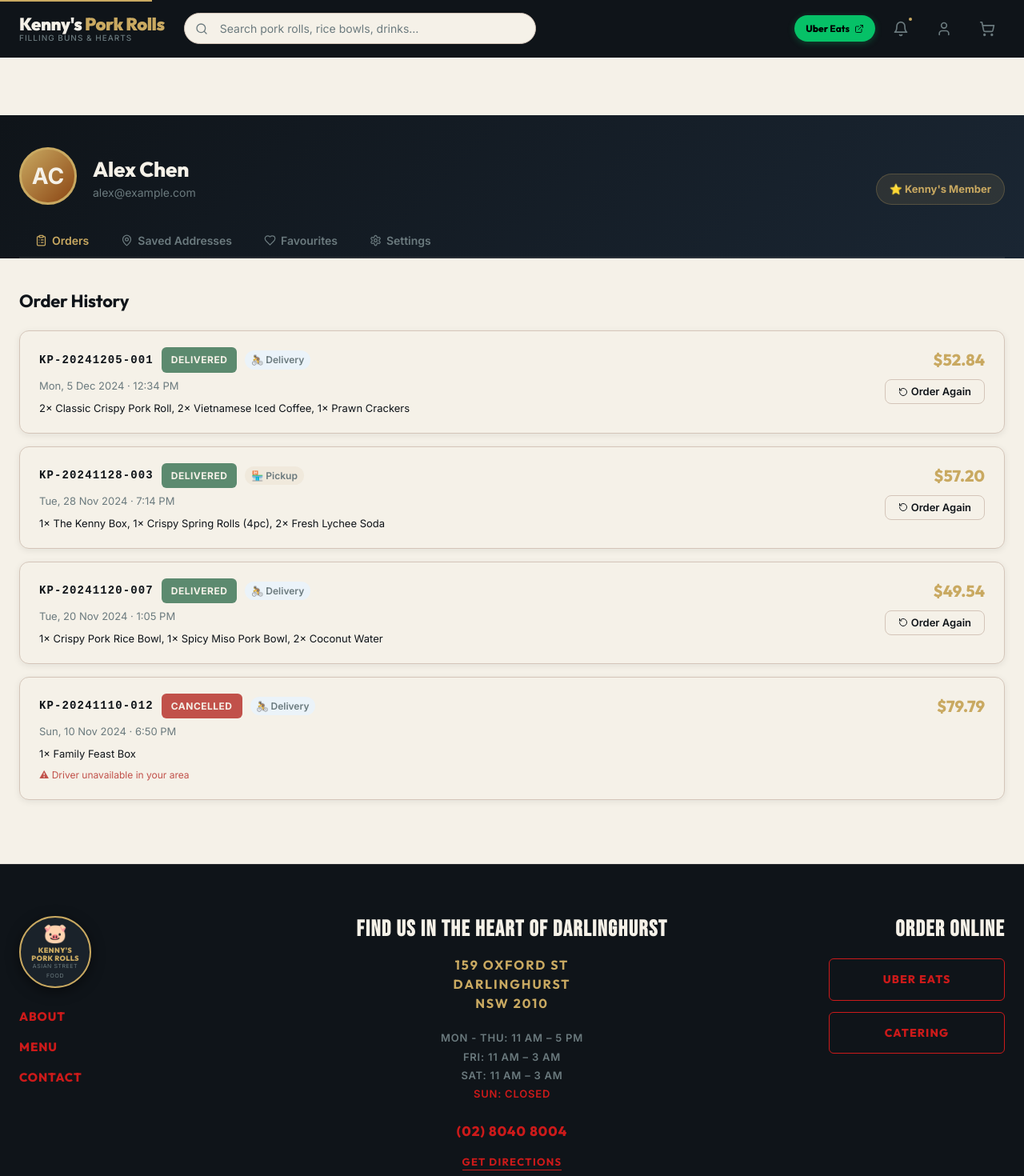
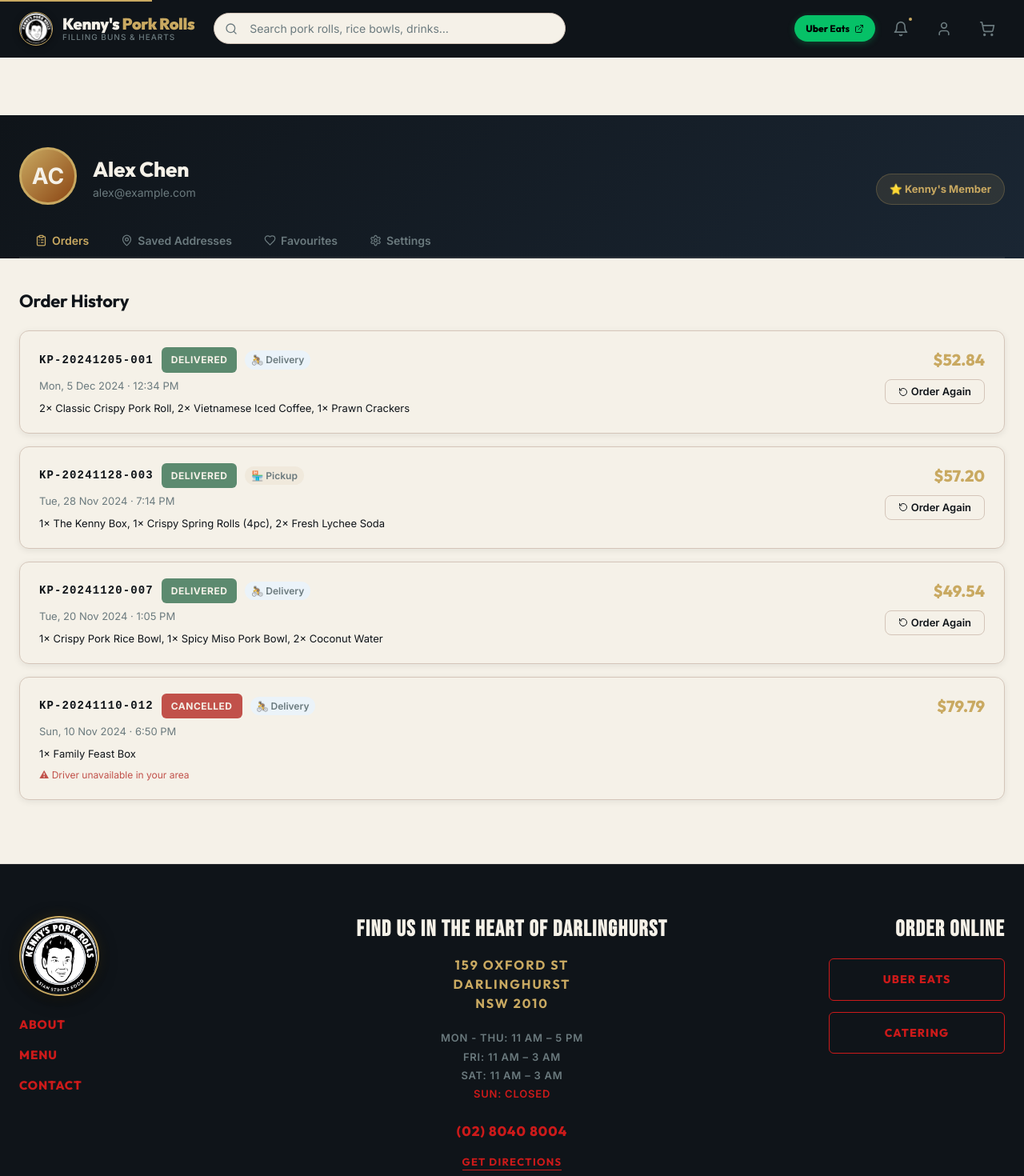
Before and after one commit to shreya-tewari/Kenny-s_food, a React (Vite) app: page /account in a window 1280 px wide. Shown: the top 1470 px of the page at 80% size. Built offline with nearby package versions, Linux system fonts and the light colour scheme.

Commit message:
Update official Kenny's Pork Rolls circular logo across header, footer, and favicon

```diff
--- a/index.html
+++ b/index.html
@@ -2,7 +2,7 @@
 <html lang="en">
   <head>
     <meta charset="UTF-8" />
-    <link rel="icon" type="image/svg+xml" href="/favicon.svg" />
+    <link rel="icon" type="image/png" href="/logo.png" />
     <meta name="viewport" content="width=device-width, initial-scale=1.0" />
     <meta name="description" content="Kenny's Pork Rolls — Fresh, crispy pork rolls, rice bowls, salads & more. Order online for delivery or pickup. Filling Buns & Hearts since day one." />
     <meta name="keywords" content="pork rolls, rice bowls, salad bowls, food delivery, Kenny's, Australian food" />
--- a/src/components/Footer.jsx
+++ b/src/components/Footer.jsx
@@ -31,26 +31,37 @@
             {/* Logo Badge */}
             <Link to="/" style={{ textDecoration: 'none', display: 'inline-block', marginBottom: '24px' }}>
               <div style={{
-                width: '90px',
-                height: '90px',
+                width: '100px',
+                height: '100px',
                 borderRadius: '50%',
                 border: '2px solid var(--color-gold)',
-                background: '#1A222A',
+                background: '#0F1419',
                 display: 'flex',
-                flexDirection: 'column',
                 alignItems: 'center',
                 justifyContent: 'center',
-                textAlign: 'center',
-                padding: '6px',
-                boxShadow: '0 4px 16px rgba(0,0,0,0.5)',
-              }}>
-                <span style={{ fontSize: '24px', lineHeight: 1 }}>🐷</span>
-                <span style={{ fontFamily: 'Outfit, sans-serif', fontSize: '9px', fontWeight: 900, color: 'var(--color-gold)', textTransform: 'uppercase', letterSpacing: '0.04em', marginTop: '4px', lineHeight: 1.1 }}>
-                  KENNY'S<br />PORK ROLLS
-                </span>
-                <span style={{ fontSize: '7px', color: 'var(--color-sage)', letterSpacing: '0.08em', textTransform: 'uppercase' }}>
-                  ASIAN STREET FOOD
-                </span>
+                boxShadow: '0 4px 20px rgba(0,0,0,0.6), 0 0 15px rgba(212, 175, 55, 0.15)',
+                overflow: 'hidden',
+                transition: 'transform 0.2s ease, box-shadow 0.2s ease',
+              }}
+              onMouseEnter={e => {
+                e.currentTarget.style.transform = 'scale(1.05)'
+                e.currentTarget.style.boxShadow = '0 6px 24px rgba(0,0,0,0.7), 0 0 20px rgba(212, 175, 55, 0.3)'
+              }}
+              onMouseLeave={e => {
+                e.currentTarget.style.transform = 'scale(1)'
+                e.currentTarget.style.boxShadow = '0 4px 20px rgba(0,0,0,0.6), 0 0 15px rgba(212, 175, 55, 0.15)'
+              }}
+              >
+                <img
+                  src="/logo.png"
+                  alt="Kenny's Pork Rolls - Asian Street Food"
+                  style={{
+                    width: '100%',
+                    height: '100%',
+                    objectFit: 'cover',
+                    display: 'block',
+                  }}
+                />
               </div>
             </Link>
 
--- a/src/components/Header.jsx
+++ b/src/components/Header.jsx
@@ -54,14 +54,28 @@
             {/* Logo */}
             <Link
               to="/"
-              style={{ textDecoration: 'none', flexShrink: 0 }}
+              style={{ textDecoration: 'none', flexShrink: 0, display: 'flex', alignItems: 'center', gap: '12px' }}
               aria-label="Kenny's Pork Rolls — Home"
             >
+              <img
+                src="/logo.png"
+                alt="Kenny's Pork Rolls Logo"
+                style={{
+                  width: '42px',
+                  height: '42px',
+                  borderRadius: '50%',
+                  objectFit: 'cover',
+                  border: '1.5px solid var(--color-gold)',
+                  boxShadow: '0 2px 8px rgba(0,0,0,0.4)',
+                  display: 'block',
+                  flexShrink: 0,
+                }}
+              />
               <div style={{ display: 'flex', flexDirection: 'column', lineHeight: 1.1 }}>
                 <span style={{
                   fontFamily: 'Outfit, sans-serif',
                   fontWeight: 900,
-                  fontSize: '22px',
+                  fontSize: '20px',
                   color: 'var(--color-cream)',
                   letterSpacing: '-0.02em',
                 }}>
```
Also changed, not shown: public/logo.png (added).
